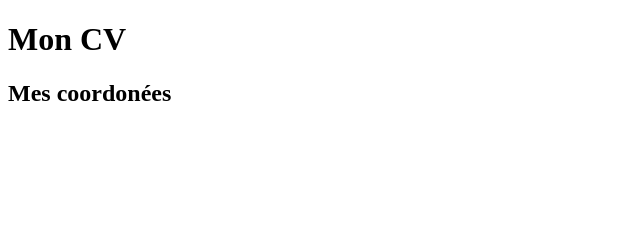
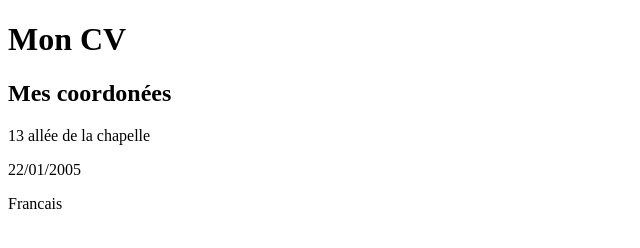
Before and after one commit to Bilalgllt/CV, a plain HTML site: page index.html in a window 1280 px wide. Shown: the whole page, without its empty margins (0-640 px from the left). Drawn offline with Linux system fonts and the light colour scheme.

Commit message:
Update index.html

```diff
--- a/index.html
+++ b/index.html
@@ -8,6 +8,9 @@
 <h1>Mon CV</h1>
 
 <h2>Mes coordonées</h2>
+<p>13 allée de la chapelle</p>
+<p>22/01/2005</p>
+<p>Francais</p>
 
 </body>
 </html>
```
